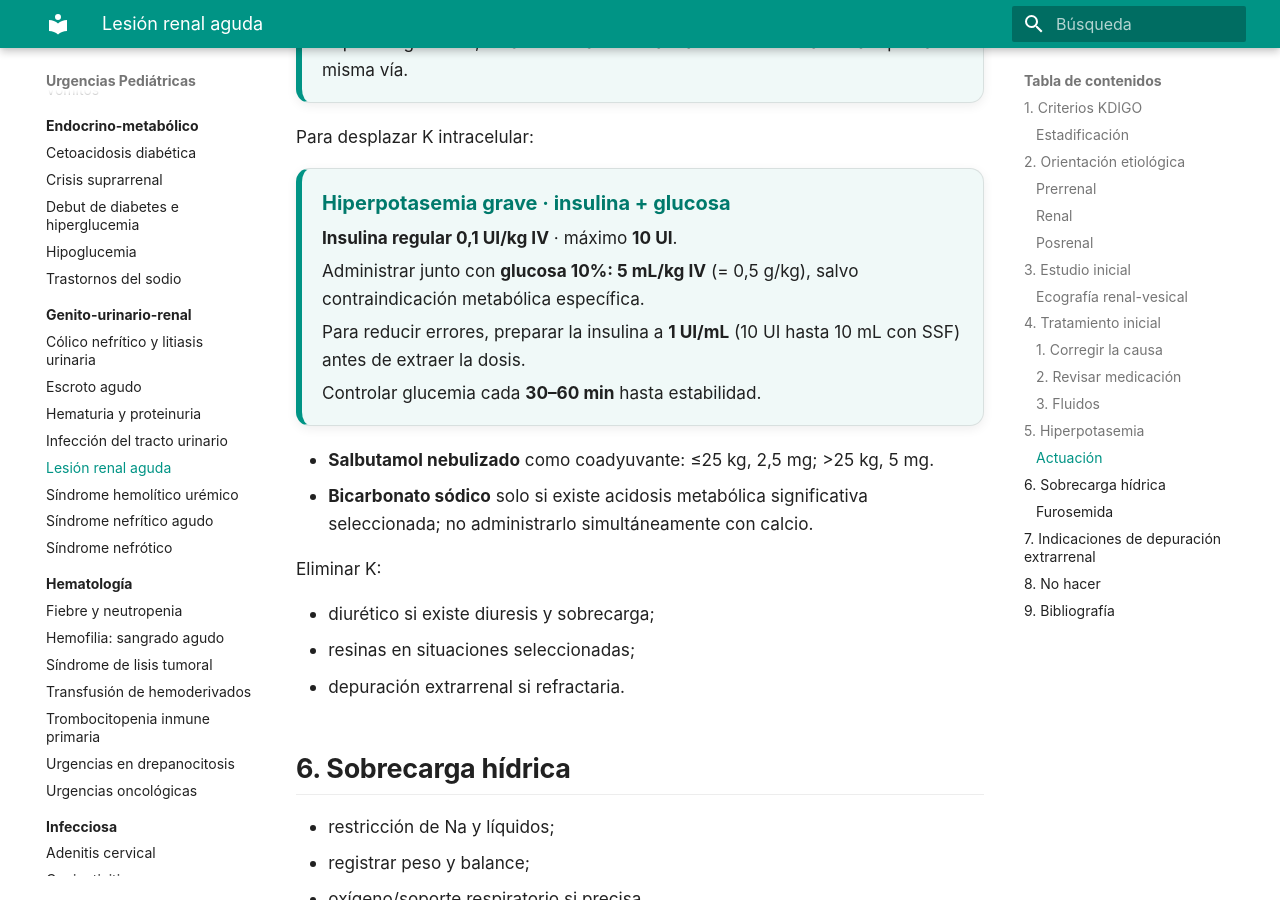
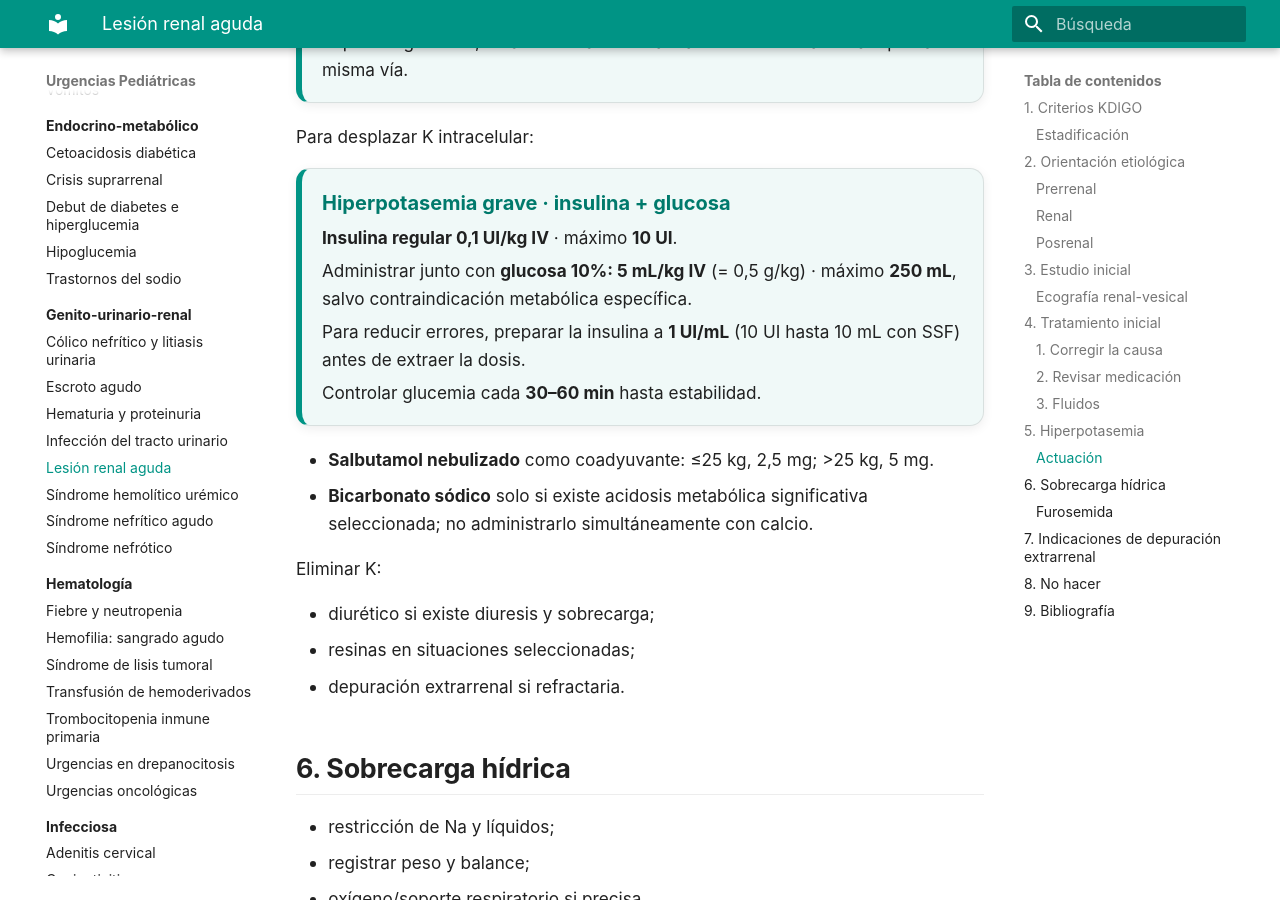
Before and after one commit to gonzaloares/urgencias-pediatricas, an MkDocs documentation site: the page built from docs/nefrologia/lesion-renal-aguda.md, in a window 1280 px wide and 900 px high, scrolled down 4618 px. Built offline with MkDocs 1.6.1 and Material for MkDocs 9.7.7, drawn with Linux system fonts in a browser that asks for light colours.

Commit message:
Añade máximo de glucosa en hiperpotasemia grave

```diff
--- a/docs/nefrologia/lesion-renal-aguda.md
+++ b/docs/nefrologia/lesion-renal-aguda.md
@@ -159,7 +159,7 @@ Para desplazar K intracelular:
 <div class="dose-card">
   <strong>Hiperpotasemia grave · insulina + glucosa</strong>
   <span><b>Insulina regular 0,1 UI/kg IV</b> · máximo <b>10 UI</b>.</span>
-  <span>Administrar junto con <b>glucosa 10%: 5 mL/kg IV</b> (= 0,5 g/kg), salvo contraindicación metabólica específica.</span>
+  <span>Administrar junto con <b>glucosa 10%: 5 mL/kg IV</b> (= 0,5 g/kg) · máximo <b>250 mL</b>, salvo contraindicación metabólica específica.</span>
   <span>Para reducir errores, preparar la insulina a <b>1 UI/mL</b> (10 UI hasta 10 mL con SSF) antes de extraer la dosis.</span>
   <span>Controlar glucemia cada <b>30–60 min</b> hasta estabilidad.</span>
 </div>
```
